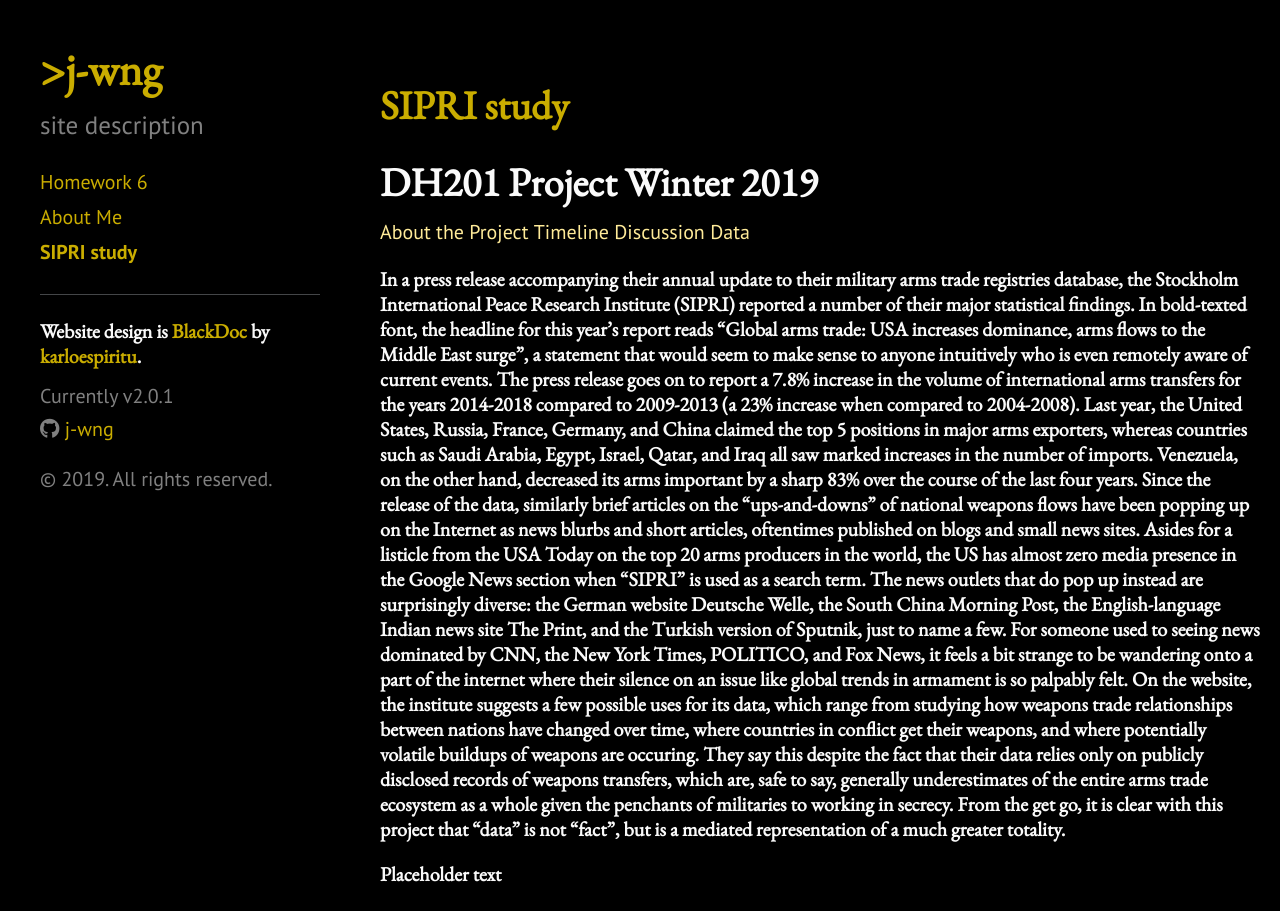
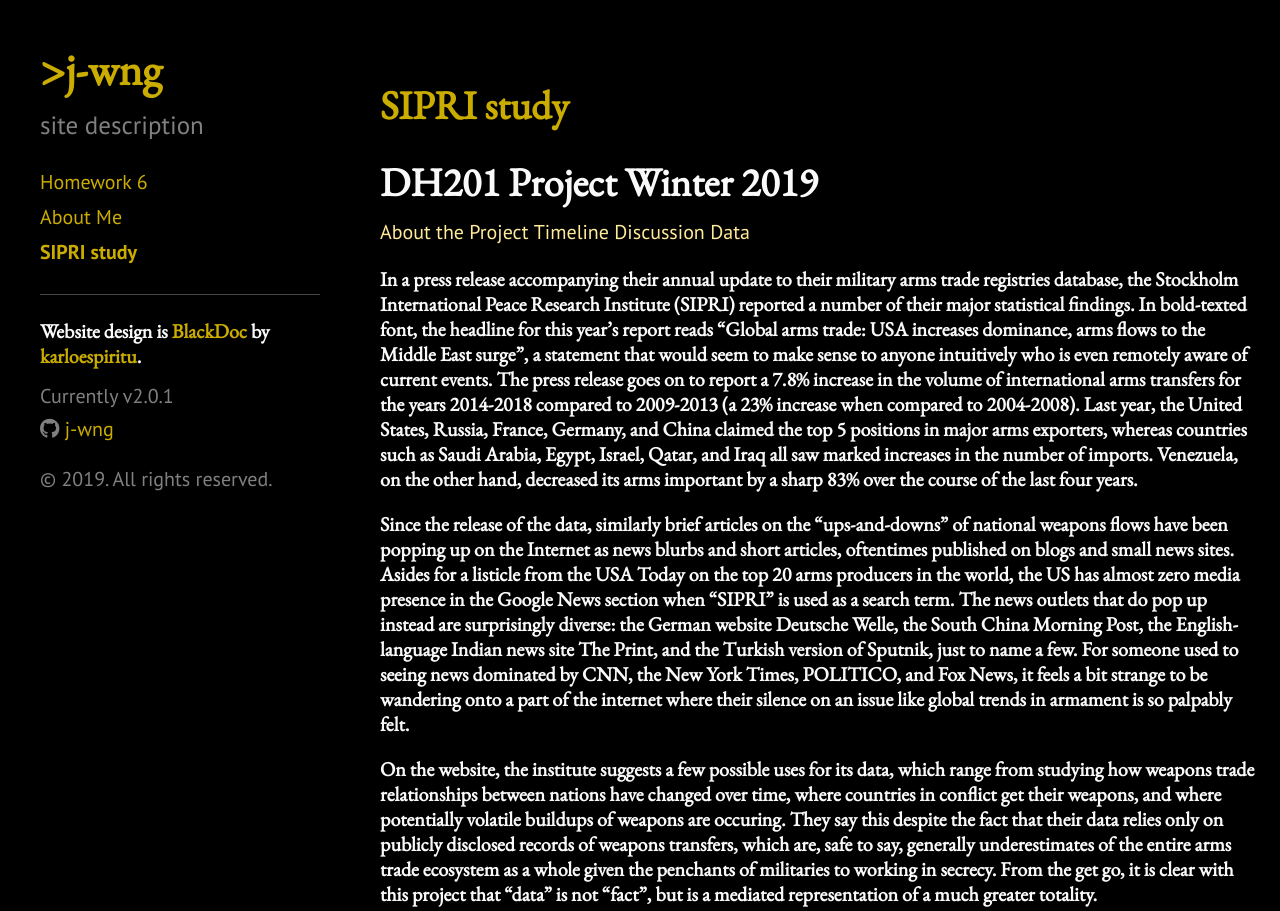
Before and after one commit to j-wng/j-wng.github.io, a Jekyll site: the page built from homepage.html, in a window 1280 px wide and 1400 px high. Shown: the top 911 px of the window. Built offline with Jekyll 4.4.1, drawn with Linux system fonts in a browser that asks for light colours; nearby versions of some CDN libraries.

Commit message:
Update homepage.html

```diff
--- a/homepage.html
+++ b/homepage.html
@@ -33,15 +33,22 @@ li {
 </nav>
 
 <body>
+<p>
+<h5>In a press release accompanying their annual update to their military arms trade registries database, the Stockholm International Peace Research Institute (SIPRI) reported a number of their major statistical findings. In bold-texted font, the headline for this year’s report reads “Global arms trade: USA increases dominance, arms flows to the Middle East surge”, a statement that would seem to make sense to anyone intuitively who is even remotely aware of current events. The press release goes on to report a 7.8% increase in the volume of international arms transfers for the years 2014-2018 compared to 2009-2013 (a 23% increase when compared to 2004-2008). Last year, the United States, Russia, France, Germany, and China claimed the top 5 positions in major arms exporters, whereas countries such as Saudi Arabia, Egypt, Israel, Qatar, and Iraq all saw marked increases in the number of imports. Venezuela, on the other hand, decreased its arms important by a sharp 83% over the course of the last four years.</h5>
+</p>
 
-  <h4>In a press release accompanying their annual update to their military arms trade registries database, the Stockholm International Peace Research Institute (SIPRI) reported a number of their major statistical findings. In bold-texted font, the headline for this year’s report reads “Global arms trade: USA increases dominance, arms flows to the Middle East surge”, a statement that would seem to make sense to anyone intuitively who is even remotely aware of current events. The press release goes on to report a 7.8% increase in the volume of international arms transfers for the years 2014-2018 compared to 2009-2013 (a 23% increase when compared to 2004-2008). Last year, the United States, Russia, France, Germany, and China claimed the top 5 positions in major arms exporters, whereas countries such as Saudi Arabia, Egypt, Israel, Qatar, and Iraq all saw marked increases in the number of imports. Venezuela, on the other hand, decreased its arms important by a sharp 83% over the course of the last four years.
+<p>
+<h5>
+Since the release of the data, similarly brief articles on the “ups-and-downs” of national weapons flows have been popping up on the Internet as news blurbs and short articles, oftentimes published on blogs and small news sites. Asides for a listicle from the USA Today on the top 20 arms producers in the world, the US has almost zero media presence in the Google News section when “SIPRI” is used as a search term. The news outlets that do pop up instead are surprisingly diverse: the German website Deutsche Welle, the South China Morning Post, the English-language Indian news site The Print, and the Turkish version of Sputnik, just to name a few. For someone used to seeing news dominated by CNN, the New York Times, POLITICO, and Fox News, it feels a bit strange to be wandering onto a part of the internet where their silence on an issue like global trends in armament is so palpably felt.
+</h5>
+</p>
 
-Since the release of the data, similarly brief articles on the “ups-and-downs” of national weapons flows have been popping up on the Internet as news blurbs and short articles, oftentimes published on blogs and small news sites. Asides for a listicle from the USA Today on the top 20 arms producers in the world, the US has almost zero media presence in the Google News section when “SIPRI” is used as a search term. The news outlets that do pop up instead are surprisingly diverse: the German website Deutsche Welle, the South China Morning Post, the English-language Indian news site The Print, and the Turkish version of Sputnik, just to name a few. For someone used to seeing news dominated by CNN, the New York Times, POLITICO, and Fox News, it feels a bit strange to be wandering onto a part of the internet where their silence on an issue like global trends in armament is so palpably felt.
+<p>
+<h5>
+On the website, the institute suggests a few possible uses for its data, which range from studying how weapons trade relationships between nations have changed over time, where countries in conflict get their weapons, and where potentially volatile buildups of weapons are occuring. They say this despite the fact that their data relies only on publicly disclosed records of weapons transfers, which are, safe to say, generally underestimates of the entire arms trade ecosystem as a whole given the penchants of militaries to working in secrecy. From the get go, it is clear with this project that “data” is not “fact”, but is a mediated representation of a much greater totality.
+</h5>
+</p>
 
-On the website, the institute suggests a few possible uses for its data, which range from studying how weapons trade relationships between nations have changed over time, where countries in conflict get their weapons, and where potentially volatile buildups of weapons are occuring. They say this despite the fact that their data relies only on publicly disclosed records of weapons transfers, which are, safe to say, generally underestimates of the entire arms trade ecosystem as a whole given the penchants of militaries to working in secrecy. From the get go, it is clear with this project that “data” is not “fact”, but is a mediated representation of a much greater totality.
-
-</h4>
-  <h4>Placeholder text</h4>
 
   <h2>Disclaimer: visualizations below are works in progress and do not possess any arguments in themselves.</h4>
   <h3>Figure 1</h3>
```
